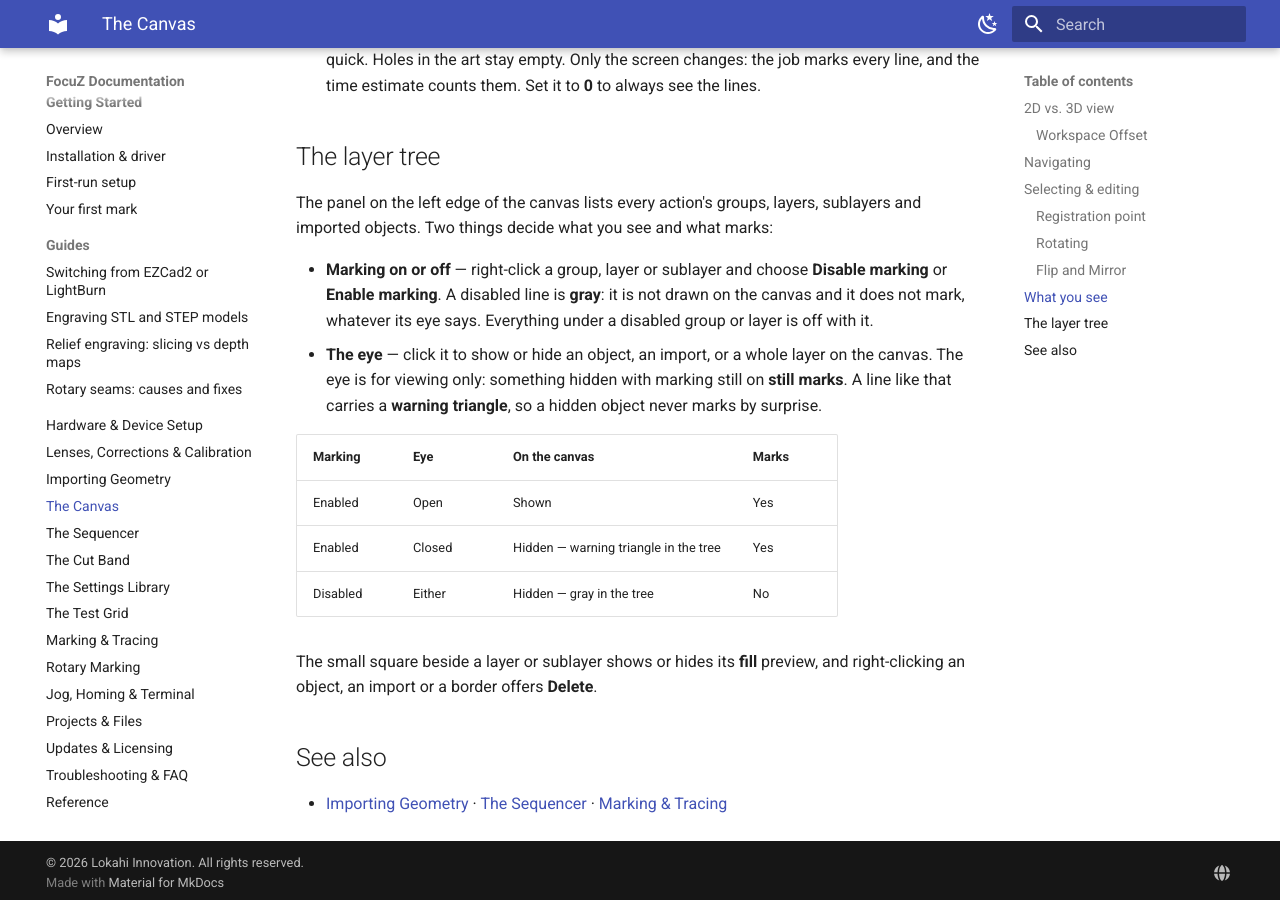
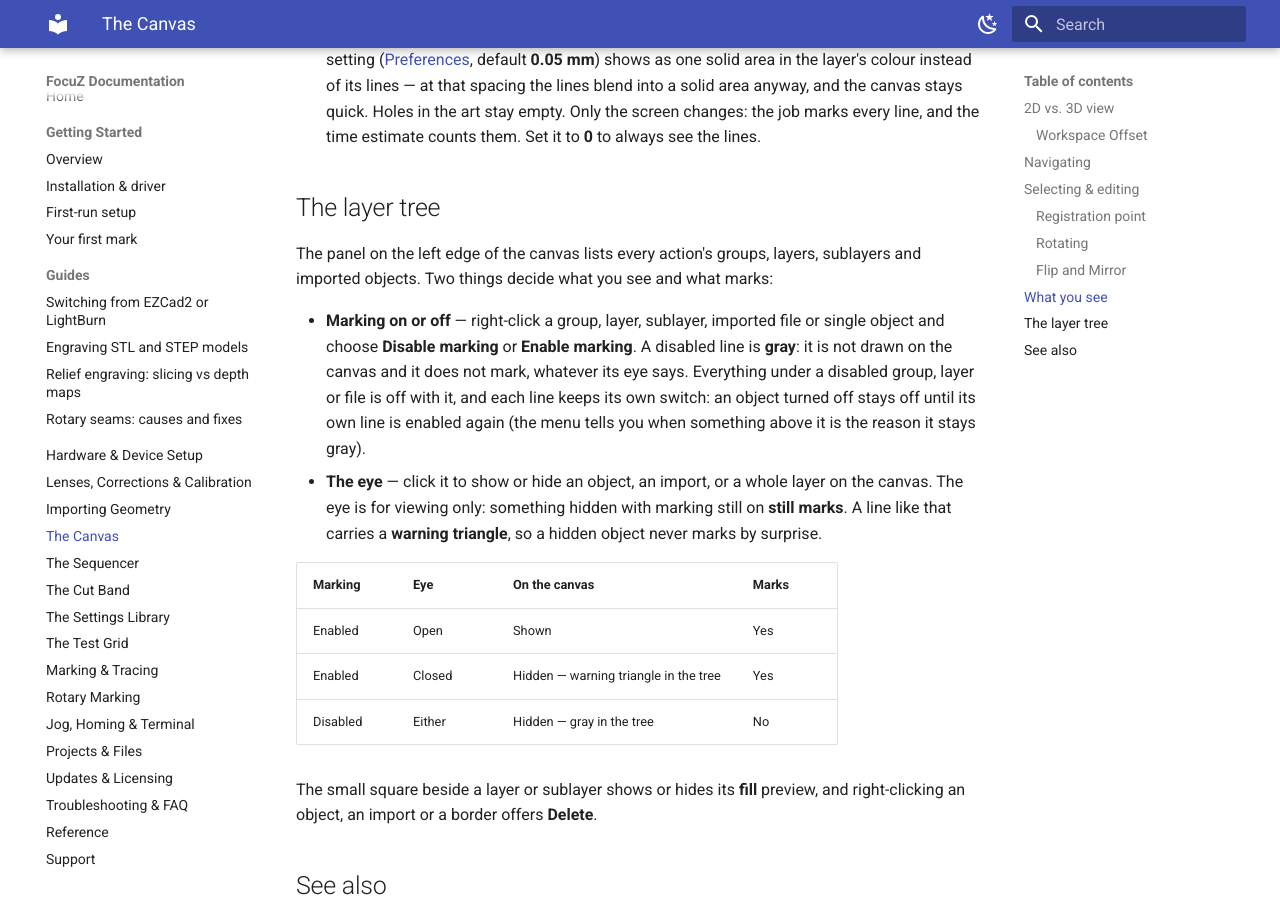
Before and after one commit to Lokahi-Shop/focuz-docs, an MkDocs documentation site: the page built from docs/canvas.md, in a window 1280 px wide and 900 px high, scrolled down 4890 px. Built offline with MkDocs 1.6.1 and Material for MkDocs 9.7.7, drawn with Linux system fonts in a browser that asks for light colours; some of the changed text lies outside the part shown.

Commit message:
Layer tree: Disable marking on files and objects, and on a whole selection
Co-Authored-By: Claude Fable 5.1 <noreply@anthropic.com>

```diff
--- a/docs/canvas.md
+++ b/docs/canvas.md
@@ -50,7 +50,8 @@ surface. On a rotary job it also marks the axis height and each part surface.
 - **Right-click ▸ Delete** on an item of a multi-selection deletes every selected object, file and border
   (after a confirmation with the count); one Undo brings them all back.
 - **Right-clicking** a group, layer or sublayer (Enable / Disable marking) outlines that row while the menu
-  is open and leaves the selection as it is.
+  is open and leaves the selection as it is. On an item of a multi-selection, **Disable marking** (or
+  **Enable marking**) acts on every selected layer, file and object at once; one Undo puts them all back.
 - Selecting a **layer** (tree row, sequencer header or a field) selects its **artwork only**. A **border** is
   selected on its own, from its own row: Ctrl+click skips borders, and a Shift range selects everything
   between its ends except borders.
@@ -159,9 +160,11 @@ Right-click a row in the layer tree — an action, a group, a layer, a file or a
 The panel on the left edge of the canvas lists every action's groups, layers, sublayers and imported
 objects. Two things decide what you see and what marks:
 
-- **Marking on or off** — right-click a group, layer or sublayer and choose **Disable marking** or
-  **Enable marking**. A disabled line is **gray**: it is not drawn on the canvas and it does not mark,
-  whatever its eye says. Everything under a disabled group or layer is off with it.
+- **Marking on or off** — right-click a group, layer, sublayer, imported file or single object and choose
+  **Disable marking** or **Enable marking**. A disabled line is **gray**: it is not drawn on the canvas and it
+  does not mark, whatever its eye says. Everything under a disabled group, layer or file is off with it, and
+  each line keeps its own switch: an object turned off stays off until its own line is enabled again (the
+  menu tells you when something above it is the reason it stays gray).
 - **The eye** — click it to show or hide an object, an import, or a whole layer on the canvas. The eye
   is for viewing only: something hidden with marking still on **still marks**. A line like that carries
   a **warning triangle**, so a hidden object never marks by surprise.
```
Also changed, not shown: docs/sequencer.md (+2 -1 lines).
